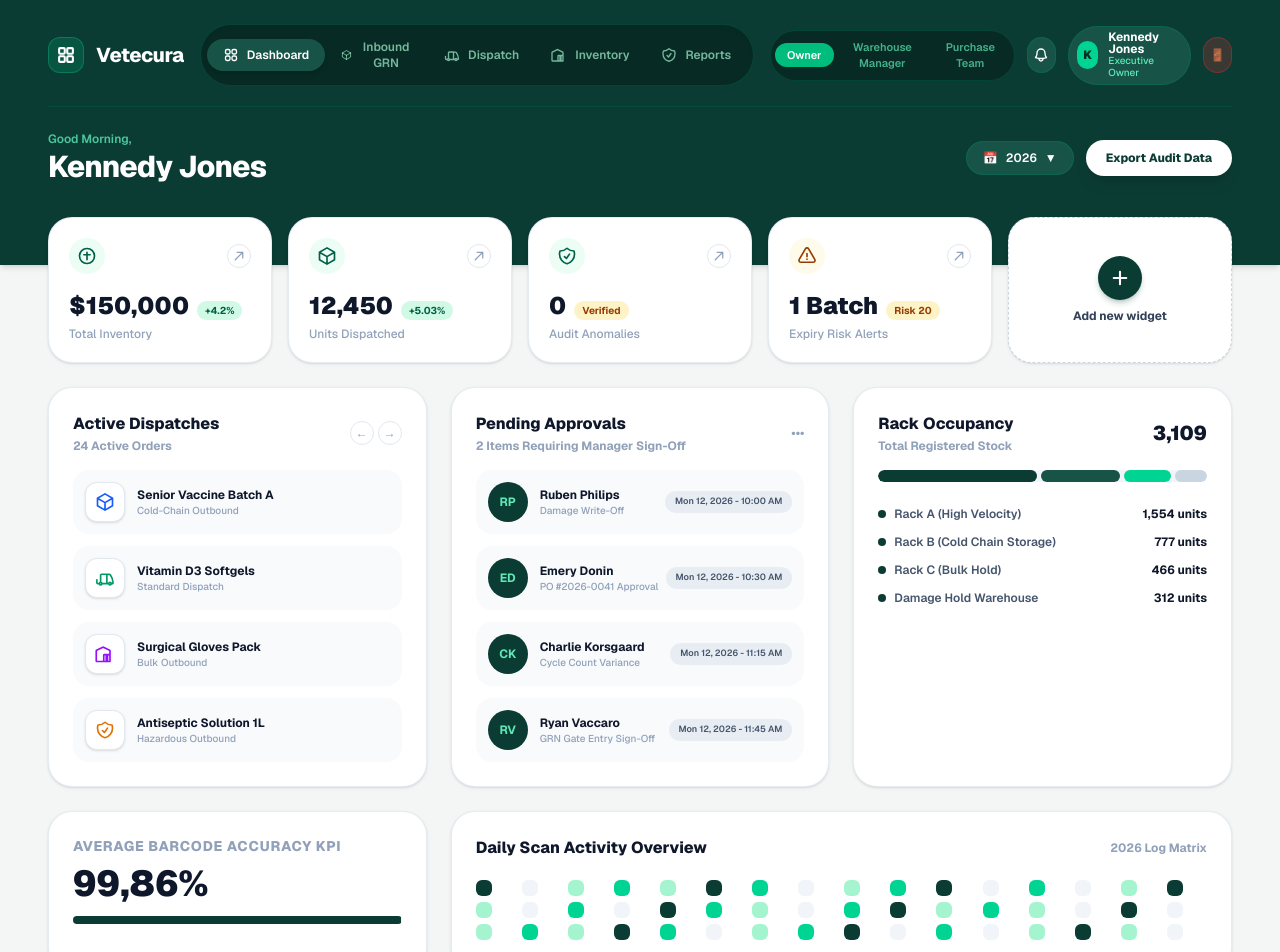
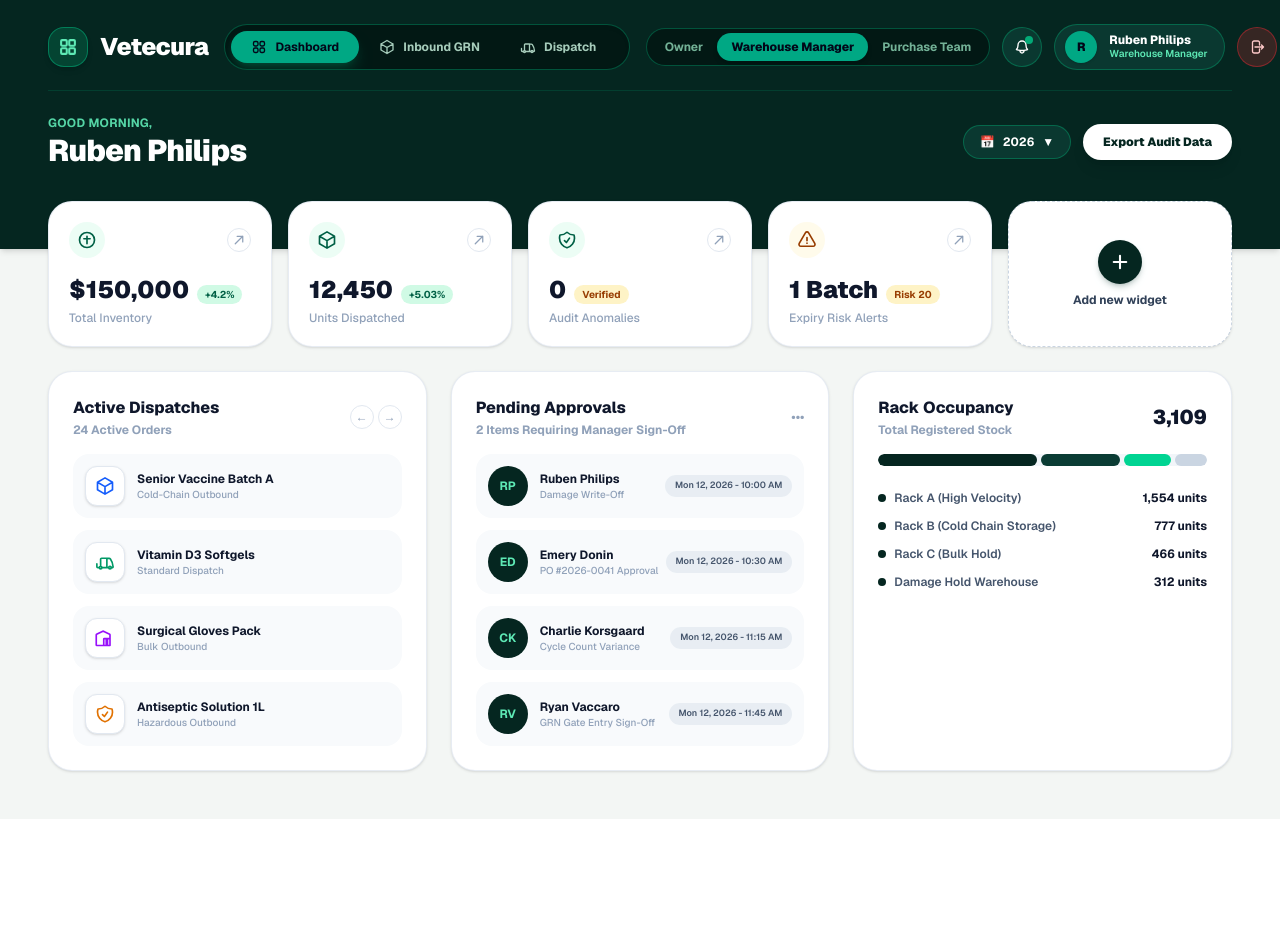
Before and after one commit to thepixelmonk2025-lgtm/vetecura, a Next.js app in the folder vetecura-web/: page / in a window 1280 px wide. Shown: the top 952 px of the page. After the commit the page ends 819 px from the top, so only its background shows below. Built offline with nearby package versions, Linux system fonts and the light colour scheme.

Commit message:
style(ui): redesign top header section with vibrant emerald pills, high-contrast labels, single-line tabs, and notification pulse badge

```diff
--- a/vetecura-web/app/page.tsx
+++ b/vetecura-web/app/page.tsx
@@ -94,12 +94,20 @@ function IconPlus({ className = "w-6 h-6" }: { className?: string }) {
   );
 }
 
+function IconLogout({ className = "w-4 h-4" }: { className?: string }) {
+  return (
+    <svg className={className} fill="none" viewBox="0 0 24 24" stroke="currentColor" strokeWidth="2">
+      <path strokeLinecap="round" strokeLinejoin="round" d="M15.75 9V5.25A2.25 2.25 0 0013.5 3h-6a2.25 2.25 0 00-2.25 2.25v13.5A2.25 2.25 0 007.5 21h6a2.25 2.25 0 002.25-2.25V15m3 0l3-3m0 0l-3-3m3 3H9" />
+    </svg>
+  );
+}
+
 export default function WebAdminDashboard() {
   const [isLoggedIn, setIsLoggedIn] = useState(true);
-  const [activeRole, setActiveRole] = useState<Role>("owner");
+  const [activeRole, setActiveRole] = useState<Role>("warehouse_manager");
   const [activeTab, setActiveTab] = useState<NavTab>("dashboard");
-  const [userName, setUserName] = useState("Kennedy Jones");
-  const [userRoleTitle, setUserRoleTitle] = useState("Executive Owner");
+  const [userName, setUserName] = useState("Ruben Philips");
+  const [userRoleTitle, setUserRoleTitle] = useState("Warehouse Manager");
 
   const [loginEmail, setLoginEmail] = useState("");
   const [loginPassword, setLoginPassword] = useState("");
@@ -128,14 +136,14 @@ export default function WebAdminDashboard() {
   // --- LOGIN SCREEN ---
   if (!isLoggedIn) {
     return (
-      <div className="min-h-screen bg-[#0d3b33] flex items-center justify-center p-6 font-sans text-slate-800">
+      <div className="min-h-screen bg-[#062923] flex items-center justify-center p-6 font-sans text-slate-800">
         <div className="w-full max-w-md p-8 rounded-3xl bg-white shadow-2xl border border-emerald-900/10">
           <div className="flex items-center gap-3 mb-6">
-            <div className="h-11 w-11 rounded-2xl bg-[#004D40] flex items-center justify-center text-white font-extrabold shadow-lg shadow-emerald-900/20">
+            <div className="h-11 w-11 rounded-2xl bg-[#0b3c34] flex items-center justify-center text-white font-extrabold shadow-lg shadow-emerald-900/20">
               <IconLogo className="w-6 h-6" />
             </div>
             <div>
-              <h1 className="text-xl font-black text-[#004D40]">Vetecura IMS</h1>
+              <h1 className="text-xl font-black text-[#0b3c34]">Vetecura IMS</h1>
               <p className="text-xs text-slate-500 font-medium">Smart Barcode Inventory System</p>
             </div>
           </div>
@@ -152,7 +160,7 @@ export default function WebAdminDashboard() {
                 placeholder="manager@vetecura.com"
                 value={loginEmail}
                 onChange={(e) => setLoginEmail(e.target.value)}
-                className="w-full px-4 py-3 text-sm rounded-2xl border border-slate-200 bg-slate-50 outline-none focus:border-[#004D40] focus:bg-white transition-all"
+                className="w-full px-4 py-3 text-sm rounded-2xl border border-slate-200 bg-slate-50 outline-none focus:border-[#0b3c34] focus:bg-white transition-all"
               />
             </div>
             <div>
@@ -163,12 +171,12 @@ export default function WebAdminDashboard() {
                 placeholder="••••••••"
                 value={loginPassword}
                 onChange={(e) => setLoginPassword(e.target.value)}
-                className="w-full px-4 py-3 text-sm rounded-2xl border border-slate-200 bg-slate-50 outline-none focus:border-[#004D40] focus:bg-white transition-all"
+                className="w-full px-4 py-3 text-sm rounded-2xl border border-slate-200 bg-slate-50 outline-none focus:border-[#0b3c34] focus:bg-white transition-all"
               />
             </div>
             <button
               type="submit"
-              className="w-full py-3.5 bg-[#004D40] hover:bg-[#00382f] text-white text-sm font-bold rounded-2xl shadow-lg shadow-emerald-900/20 transition-all mt-2"
+              className="w-full py-3.5 bg-[#0b3c34] hover:bg-[#072a24] text-white text-sm font-bold rounded-2xl shadow-lg shadow-emerald-900/20 transition-all mt-2"
             >
               Sign In
             </button>
@@ -178,23 +186,23 @@ export default function WebAdminDashboard() {
     );
   }
 
-  // --- REDESIGNED EXECUTIVE DASHBOARD WITH VECTOR SVG ICON PACK ---
+  // --- REDESIGNED HIGH-CONTRAST EXECUTIVE TOP SECTION ---
   return (
     <div className="min-h-screen bg-[#f3f6f4] font-sans text-slate-800 antialiased pb-12">
-      {/* TOP HEADER CONTAINER (Deep Emerald Green Header) */}
-      <header className="bg-[#0b3c34] text-white px-6 md:px-12 pt-6 pb-20 shadow-md">
+      {/* TOP HEADER CONTAINER */}
+      <header className="bg-[#052620] text-white px-6 md:px-12 pt-6 pb-20 shadow-md">
         {/* Top Header Bar */}
-        <div className="max-w-7xl mx-auto flex flex-col md:flex-row justify-between items-start md:items-center gap-4 border-b border-emerald-800/40 pb-5">
-          {/* Logo Brand */}
+        <div className="max-w-7xl mx-auto flex flex-col xl:flex-row justify-between items-stretch xl:items-center gap-4 border-b border-emerald-800/40 pb-5">
+          {/* 1. Logo Brand */}
           <div className="flex items-center gap-3">
-            <div className="h-9 w-9 rounded-xl bg-emerald-500/20 border border-emerald-400/30 flex items-center justify-center text-white">
+            <div className="h-10 w-10 rounded-2xl bg-emerald-500/20 border border-emerald-400/40 flex items-center justify-center text-emerald-300 shadow-md">
               <IconLogo className="w-5 h-5" />
             </div>
-            <span className="font-extrabold text-xl tracking-tight text-white">Vetecura</span>
+            <span className="font-black text-2xl tracking-tight text-white">Vetecura</span>
           </div>
 
-          {/* Center Pill Navbar with Vector SVG Icons */}
-          <nav className="flex items-center bg-[#072a24] p-1.5 rounded-full border border-emerald-800/50 shadow-inner">
+          {/* 2. Center Navigation Pill Bar (High Contrast, Single Line, Crisp Typography) */}
+          <nav className="flex items-center bg-[#021814] p-1.5 rounded-full border border-emerald-700/60 shadow-inner overflow-x-auto">
             {[
               { id: "dashboard", label: "Dashboard", icon: <IconGrid className="w-4 h-4" /> },
               { id: "inbound", label: "Inbound GRN", icon: <IconBox className="w-4 h-4" /> },
@@ -205,10 +213,10 @@ export default function WebAdminDashboard() {
               <button
                 key={tab.id}
                 onClick={() => setActiveTab(tab.id as NavTab)}
-                className={`flex items-center gap-2 px-4 py-2 text-xs font-semibold rounded-full transition-all ${
+                className={`flex items-center gap-2 px-5 py-2 text-xs font-bold rounded-full transition-all whitespace-nowrap ${
                   activeTab === tab.id
-                    ? "bg-[#185348] text-white shadow-md font-bold"
-                    : "text-emerald-200/70 hover:text-white"
+                    ? "bg-[#00a884] text-slate-950 shadow-lg shadow-emerald-500/20 font-black"
+                    : "text-emerald-100/80 hover:text-white hover:bg-emerald-900/40"
                 }`}
               >
                 {tab.icon}
@@ -217,16 +225,18 @@ export default function WebAdminDashboard() {
             ))}
           </nav>
 
-          {/* Right User Profile & Controls */}
+          {/* 3. Right Control Bar: Role Selector + Notifications + User Avatar Profile */}
           <div className="flex items-center gap-3">
             {/* Role Switcher Pill */}
-            <div className="flex items-center bg-[#072a24] p-1 rounded-full border border-emerald-800/50">
+            <div className="flex items-center bg-[#021814] p-1 rounded-full border border-emerald-700/60">
               {(["owner", "warehouse_manager", "purchase_team"] as Role[]).map((r) => (
                 <button
                   key={r}
                   onClick={() => handleRoleChange(r)}
-                  className={`px-3 py-1 text-[11px] font-semibold rounded-full capitalize transition-all ${
-                    activeRole === r ? "bg-emerald-500 text-white font-bold" : "text-emerald-300/70 hover:text-white"
+                  className={`px-3.5 py-1.5 text-xs font-bold rounded-full capitalize transition-all whitespace-nowrap ${
+                    activeRole === r
+                      ? "bg-[#00a884] text-slate-950 shadow-md font-extrabold"
+                      : "text-emerald-200/70 hover:text-white"
                   }`}
                 >
                   {r.replace("_", " ")}
@@ -234,54 +244,59 @@ export default function WebAdminDashboard() {
               ))}
             </div>
 
-            <button title="Notifications" className="h-9 w-9 rounded-full bg-[#185348] hover:bg-emerald-700/50 border border-emerald-700/50 flex items-center justify-center text-white">
+            {/* Notification Bell */}
+            <button
+              title="Notifications"
+              className="relative h-10 w-10 rounded-full bg-[#0a3830] hover:bg-emerald-700/50 border border-emerald-600/50 flex items-center justify-center text-white transition-colors shrink-0"
+            >
               <IconBell className="w-4 h-4" />
+              <span className="absolute top-2 right-2 h-2 w-2 rounded-full bg-emerald-400 animate-pulse"></span>
             </button>
 
-            {/* User Profile Avatar Pill */}
-            <div className="flex items-center gap-2.5 bg-[#185348] pl-2 pr-3 py-1 rounded-full border border-emerald-700/50">
-              <div className="h-7 w-7 rounded-full bg-emerald-400 text-emerald-950 font-black text-xs flex items-center justify-center uppercase">
+            {/* User Profile Pill */}
+            <div className="flex items-center gap-3 bg-[#0a3830] pl-2.5 pr-4 py-1.5 rounded-full border border-emerald-600/50 shrink-0">
+              <div className="h-8 w-8 rounded-full bg-[#00a884] text-slate-950 font-black text-xs flex items-center justify-center uppercase shadow-sm">
                 {userName.charAt(0)}
               </div>
               <div className="text-left leading-tight hidden lg:block">
-                <p className="text-xs font-bold text-white leading-none">{userName}</p>
-                <p className="text-[10px] text-emerald-300 font-medium">{userRoleTitle}</p>
+                <p className="text-xs font-extrabold text-white leading-none">{userName}</p>
+                <p className="text-[10px] text-emerald-300 font-semibold mt-0.5">{userRoleTitle}</p>
               </div>
             </div>
 
+            {/* Sign Out Button */}
             <button
               onClick={() => setIsLoggedIn(false)}
               title="Sign Out"
-              className="h-9 w-9 rounded-full bg-red-500/20 hover:bg-red-500/30 border border-red-500/30 flex items-center justify-center text-xs text-red-200"
+              className="h-10 w-10 rounded-full bg-red-500/20 hover:bg-red-500/30 border border-red-500/40 flex items-center justify-center text-red-200 transition-colors shrink-0"
             >
-              🚪
+              <IconLogout className="w-4 h-4" />
             </button>
           </div>
         </div>
 
-        {/* Good Morning Greeting Subheader */}
+        {/* Subheader Greeting Bar */}
         <div className="max-w-7xl mx-auto flex flex-col md:flex-row justify-between items-start md:items-center mt-6">
           <div>
-            <p className="text-xs font-semibold text-emerald-300/80">Good Morning,</p>
-            <h1 className="text-3xl font-extrabold text-white tracking-tight mt-0.5">{userName}</h1>
+            <p className="text-xs font-bold text-emerald-300/90 tracking-wide uppercase">Good Morning,</p>
+            <h1 className="text-3xl font-black text-white tracking-tight mt-0.5">{userName}</h1>
           </div>
 
           <div className="flex items-center gap-3 mt-4 md:mt-0">
-            <button className="flex items-center gap-2 px-4 py-2 bg-[#185348] hover:bg-emerald-700/50 border border-emerald-700/50 text-white rounded-full text-xs font-semibold">
+            <button className="flex items-center gap-2 px-4 py-2 bg-[#0a3830] hover:bg-emerald-700/50 border border-emerald-600/50 text-white rounded-full text-xs font-bold">
               📅 <span>2026</span> ▼
             </button>
-            <button className="px-5 py-2.5 bg-white text-[#0b3c34] hover:bg-emerald-50 text-xs font-extrabold rounded-full shadow-lg shadow-black/10 transition-all">
+            <button className="px-5 py-2.5 bg-white text-[#052620] hover:bg-emerald-50 text-xs font-black rounded-full shadow-lg shadow-black/10 transition-all">
               Export Audit Data
             </button>
           </div>
         </div>
       </header>
 
-      {/* MAIN CONTAINER (OVERLAPPING METRIC CARDS) */}
+      {/* MAIN CONTENT (OVERLAPPING CARDS) */}
       <main className="max-w-7xl mx-auto px-6 md:px-12 -mt-12 space-y-6">
-        {/* ROW 1: TOP STATS METRIC CARDS WITH SVG ICONS */}
+        {/* STATS ROW */}
         <div className="grid grid-cols-1 sm:grid-cols-2 lg:grid-cols-5 gap-4">
-          {/* Card 1 */}
           <div className="bg-white p-5 rounded-3xl shadow-sm border border-slate-200/80 flex flex-col justify-between">
             <div className="flex justify-between items-center">
               <div className="h-9 w-9 rounded-full bg-emerald-50 text-emerald-800 flex items-center justify-center">
@@ -302,7 +317,6 @@ export default function WebAdminDashboard() {
             </div>
           </div>
 
-          {/* Card 2 */}
           <div className="bg-white p-5 rounded-3xl shadow-sm border border-slate-200/80 flex flex-col justify-between">
             <div className="flex justify-between items-center">
               <div className="h-9 w-9 rounded-full bg-emerald-50 text-emerald-800 flex items-center justify-center">
@@ -323,7 +337,6 @@ export default function WebAdminDashboard() {
             </div>
           </div>
 
-          {/* Card 3 */}
           <div className="bg-white p-5 rounded-3xl shadow-sm border border-slate-200/80 flex flex-col justify-between">
             <div className="flex justify-between items-center">
               <div className="h-9 w-9 rounded-full bg-emerald-50 text-emerald-800 flex items-center justify-center">
@@ -344,7 +357,6 @@ export default function WebAdminDashboard() {
             </div>
           </div>
 
-          {/* Card 4 */}
           <div className="bg-white p-5 rounded-3xl shadow-sm border border-slate-200/80 flex flex-col justify-between">
             <div className="flex justify-between items-center">
               <div className="h-9 w-9 rounded-full bg-amber-50 text-amber-800 flex items-center justify-center">
@@ -365,9 +377,8 @@ export default function WebAdminDashboard() {
             </div>
           </div>
 
-          {/* Card 5: Add Widget Action Card */}
           <div className="bg-white p-5 rounded-3xl shadow-sm border border-dashed border-slate-300 flex flex-col items-center justify-center text-center cursor-pointer hover:border-emerald-500 transition-all">
-            <div className="h-11 w-11 rounded-full bg-[#0b3c34] text-white flex items-center justify-center shadow-md shadow-emerald-950/20 mb-2">
+            <div className="h-11 w-11 rounded-full bg-[#052620] text-white flex items-center justify-center shadow-md shadow-emerald-950/20 mb-2">
               <IconPlus className="w-5 h-5" />
             </div>
             <span className="text-xs font-bold text-slate-700">Add new widget</span>
@@ -376,7 +387,6 @@ export default function WebAdminDashboard() {
 
         {/* ROW 2: THREE-COLUMN GRID SECTION */}
         <div className="grid grid-cols-1 lg:grid-cols-3 gap-6">
-          {/* COLUMN 1: ACTIVE DISPATCH ORDERS */}
           <div className="bg-white p-6 rounded-3xl shadow-sm border border-slate-200/80 space-y-4">
             <div className="flex justify-between items-center">
               <div>
@@ -409,7 +419,6 @@ export default function WebAdminDashboard() {
             </div>
           </div>
 
-          {/* COLUMN 2: SURFACED APPROVALS / PENDING SCANS */}
           <div className="bg-white p-6 rounded-3xl shadow-sm border border-slate-200/80 space-y-4">
             <div className="flex justify-between items-center">
               <div>
@@ -428,7 +437,7 @@ export default function WebAdminDashboard() {
               ].map((item, idx) => (
                 <div key={idx} className="flex items-center justify-between p-3 rounded-2xl bg-slate-50">
                   <div className="flex items-center gap-3">
-                    <div className="h-10 w-10 rounded-full bg-[#0b3c34] text-emerald-300 font-bold text-xs flex items-center justify-center">
+                    <div className="h-10 w-10 rounded-full bg-[#052620] text-emerald-300 font-bold text-xs flex items-center justify-center">
                       {item.avatar}
                     </div>
                     <div>
@@ -444,7 +453,6 @@ export default function WebAdminDashboard() {
             </div>
           </div>
 
-          {/* COLUMN 3: STOCK DISTRIBUTION STATUS */}
           <div className="bg-white p-6 rounded-3xl shadow-sm border border-slate-200/80 space-y-4">
             <div className="flex justify-between items-center">
               <div>
@@ -454,15 +462,13 @@ export default function WebAdminDashboard() {
               <span className="text-xl font-black text-slate-900">3,109</span>
             </div>
 
-            {/* Segmented Bar */}
             <div className="flex h-3 w-full rounded-full overflow-hidden gap-1 bg-slate-100">
-              <div className="bg-[#0b3c34] w-[50%] h-full rounded-full"></div>
-              <div className="bg-[#185348] w-[25%] h-full rounded-full"></div>
+              <div className="bg-[#052620] w-[50%] h-full rounded-full"></div>
+              <div className="bg-[#0b3c34] w-[25%] h-full rounded-full"></div>
               <div className="bg-emerald-400 w-[15%] h-full rounded-full"></div>
               <div className="bg-slate-300 w-[10%] h-full rounded-full"></div>
             </div>
 
-            {/* Category breakdown list */}
             <div className="space-y-3 pt-2">
               {[
                 { label: "Rack A (High Velocity)", count: "1,554 units" },
@@ -472,7 +478,7 @@ export default function WebAdminDashboard() {
               ].map((cat, idx) => (
                 <div key={idx} className="flex justify-between items-center text-xs font-semibold">
                   <div className="flex items-center gap-2">
-                    <span className="h-2 w-2 rounded-full bg-[#0b3c34]"></span>
+                    <span className="h-2 w-2 rounded-full bg-[#052620]"></span>
                     <span className="text-slate-600">{cat.label}</span>
                   </div>
                   <span className="font-bold text-slate-900">{cat.count}</span>
@@ -481,44 +487,6 @@ export default function WebAdminDashboard() {
             </div>
           </div>
         </div>
-
-        {/* ROW 3: BOTTOM KPI & HEATMAP SECTION */}
-        <div className="grid grid-cols-1 lg:grid-cols-3 gap-6">
-          {/* KPI Percentage */}
-          <div className="bg-white p-6 rounded-3xl shadow-sm border border-slate-200/80 space-y-2">
-            <h3 className="text-sm font-extrabold text-slate-400 uppercase tracking-wider">Average Barcode Accuracy KPI</h3>
-            <p className="text-4xl font-black text-slate-900">99,86%</p>
-            <div className="h-2 w-full bg-slate-100 rounded-full overflow-hidden mt-3">
-              <div className="h-full bg-[#0b3c34] w-[99.86%]"></div>
-            </div>
-          </div>
-
-          {/* Audit Verification Heatmap Matrix */}
-          <div className="lg:col-span-2 bg-white p-6 rounded-3xl shadow-sm border border-slate-200/80 space-y-3">
-            <div className="flex justify-between items-center">
-              <h3 className="text-base font-extrabold text-slate-900">Daily Scan Activity Overview</h3>
-              <span className="text-xs text-slate-400 font-bold">2026 Log Matrix</span>
-            </div>
-
-            {/* Heatmap Dots Grid */}
-            <div className="grid grid-cols-16 gap-1.5 py-2">
-              {Array.from({ length: 48 }).map((_, i) => (
-                <div
-                  key={i}
-                  className={`h-4 w-4 rounded-md ${
-                    i % 5 === 0
-                      ? "bg-[#0b3c34]"
-                      : i % 3 === 0
-                      ? "bg-emerald-400"
-                      : i % 2 === 0
-                      ? "bg-emerald-200"
-                      : "bg-slate-100"
-                  }`}
-                />
-              ))}
-            </div>
-          </div>
-        </div>
       </main>
     </div>
   );
```
